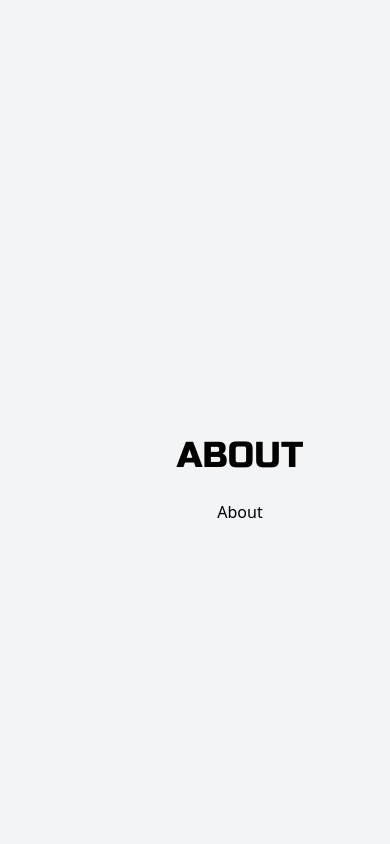
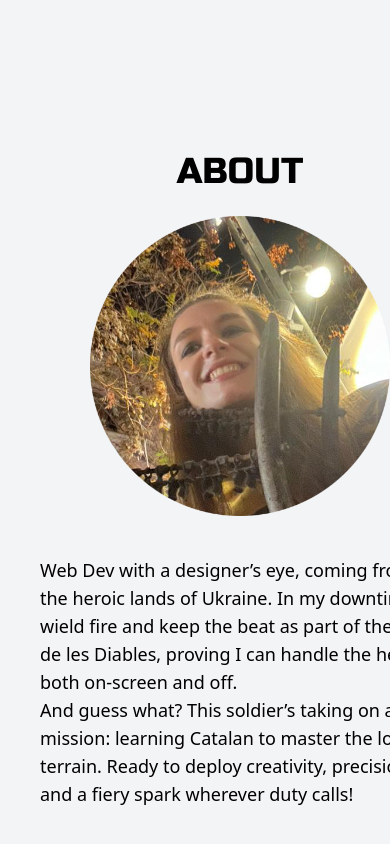
Before and after one commit to SeggyFault/SeggyFault.github.io, a React (Vite) app: page / in a window 390 px wide. Shown: the part 6268-7112 px from the top of the page. Built offline with nearby package versions, Linux system fonts and the light colour scheme.

Commit message:
feat: add responsive to about component

```diff
--- a/src/components/About.jsx
+++ b/src/components/About.jsx
@@ -1,6 +1,17 @@
 const About = () => {
   return (
-    <div>About</div>
+    <div className="flex flex-col items-center justify-center gap-10 md:flex-row">
+       <img
+        src="/assets/images/userpic.png"
+        alt=""
+        className="w-[300px]"
+      />
+      <div className="text-lg">
+        <p>Web Dev with a designer’s eye, coming from the heroic lands of Ukraine. In my downtime, I wield fire and keep the beat as part of the Colla de les Diables, proving I can handle the heat both on-screen and off.</p>
+        <p>And guess what? This soldier’s taking on a new mission: learning Catalan to master the local terrain. Ready to deploy creativity, precision, and a fiery spark wherever duty calls!</p>
+      </div>
+
+    </div>
   );
 };
 
```
Also changed, not shown: public/assets/images/userpic.png (added).
